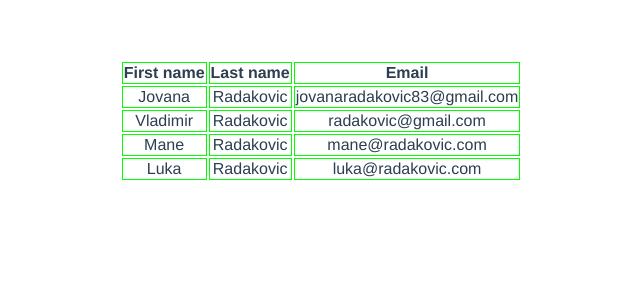
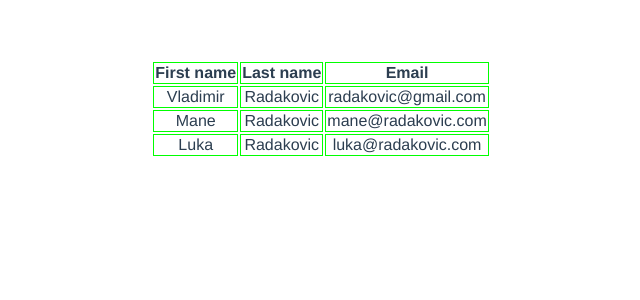
Before and after one commit to jovanna1616/vue_1, a Vue app: page / in a window 1280 px wide. Shown: the top 300 px of the page, without its empty margins (319-959 px from the left). Built offline with nearby package versions, Linux system fonts and the light colour scheme.

Commit message:
Added if.

```diff
--- a/src/components/ContactsList.vue
+++ b/src/components/ContactsList.vue
@@ -7,7 +7,7 @@
         <th>Email</th>
       </thead>
       <tbody>
-        <tr v-for="(contact, key) in contacts" :key="key">
+        <tr v-for="(contact, key) in contacts" :key="key" v-if="contact.firstName !== 'Jovana'">
           <td>{{ contact.firstName }}</td>
           <td>{{ contact.lastName }}</td>
           <td>{{ contact.email }}</td>
```
